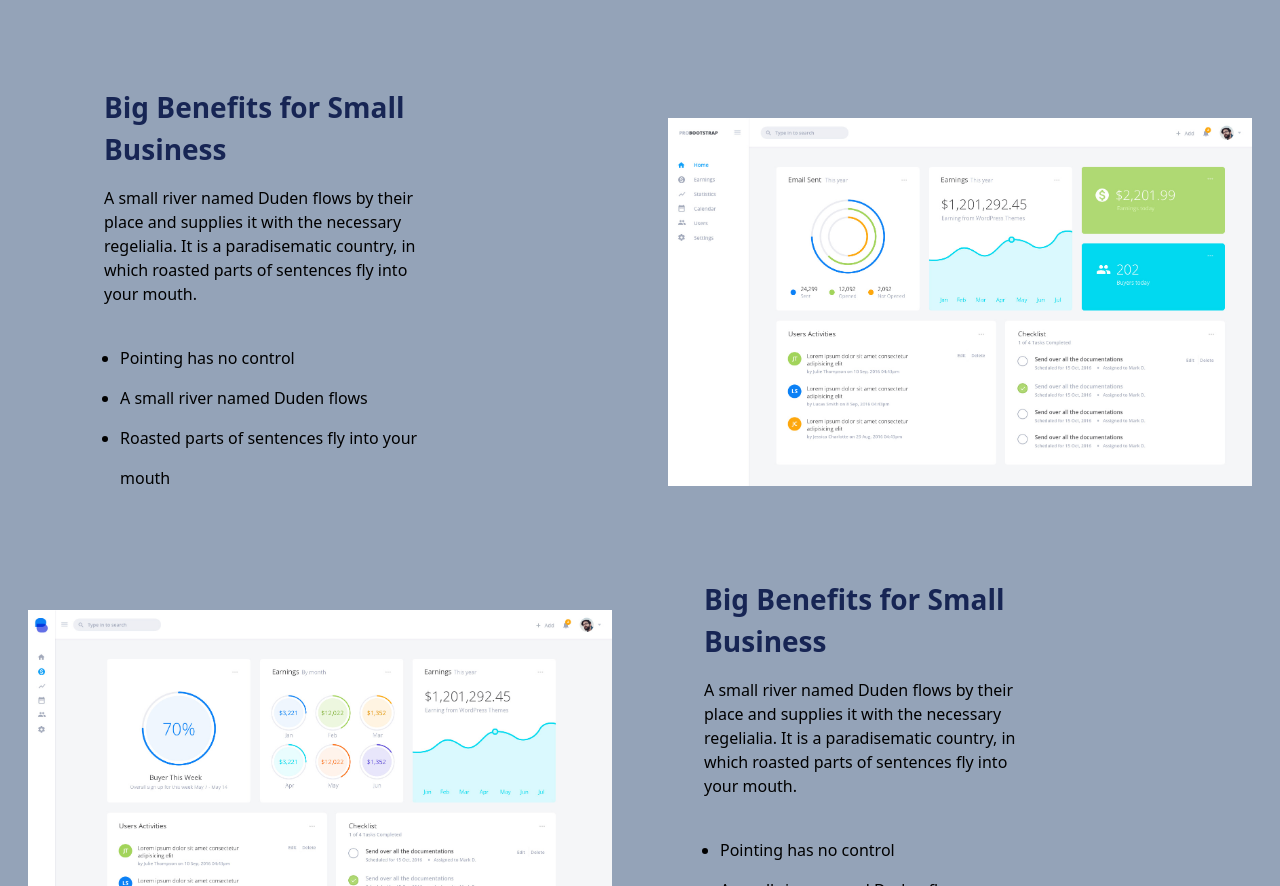
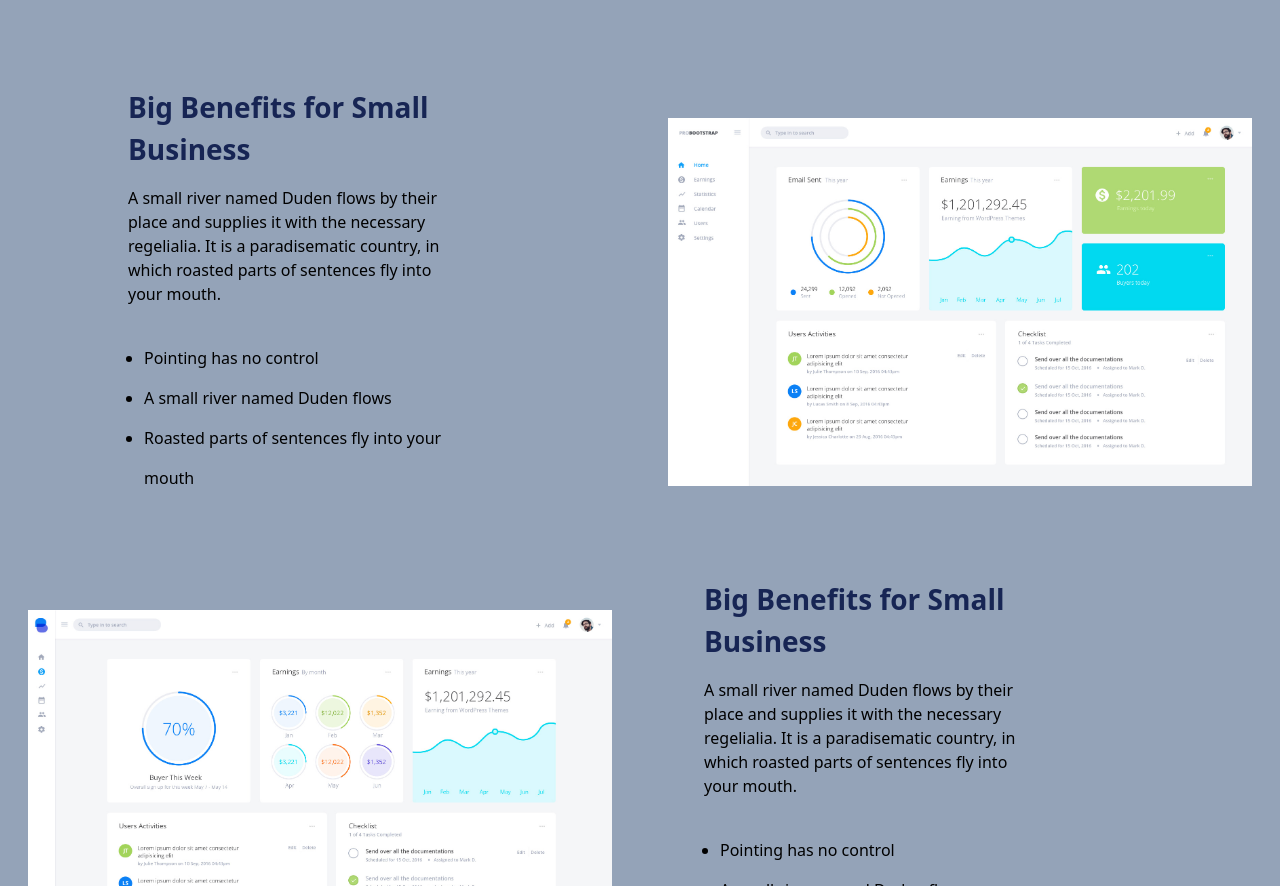
Before and after one commit to Farhanlibra/etproject3final, a React (Vite) app: page / in a window 1280 px wide. Shown: the part 1935-2821 px from the top of the page. Built offline with nearby package versions, Linux system fonts and the light colour scheme.

Commit message:
Update Feature.jsx

```diff
--- a/src/Components/Feature.jsx
+++ b/src/Components/Feature.jsx
@@ -27,7 +27,7 @@ const Feature = () => {
         <div className='  sm: w-[360px] lg:w-[600px] mx-auto my-2 px-2 order-3 lg:order-4' >
             <img className='sm:mt-6 ' src='f2.jpg'/>
         </div>
-        <div className=' w-[400px] lg:ml-10  sm:ml-0 order-4 lg:order-3'>
+        <div className=' w-[400px] lg:ml-16  sm:ml-0 order-4 lg:order-3'>
         <h1 className='text-blue-950 font-bold lg:text-[28px] mb-4  sm:text-[14px] lg:ml-16 sm:ml-1'> Big Benefits for Small Business</h1>
             <p className='lg:ml-16 sm:ml-6 leading-6'>A small river named Duden flows by their place and supplies it with the necessary regelialia. It is a paradisematic country, in which roasted parts of sentences fly into your mouth.</p>
             <ul className='mt-8 ml-20 mb-20 list-disc '>
```
